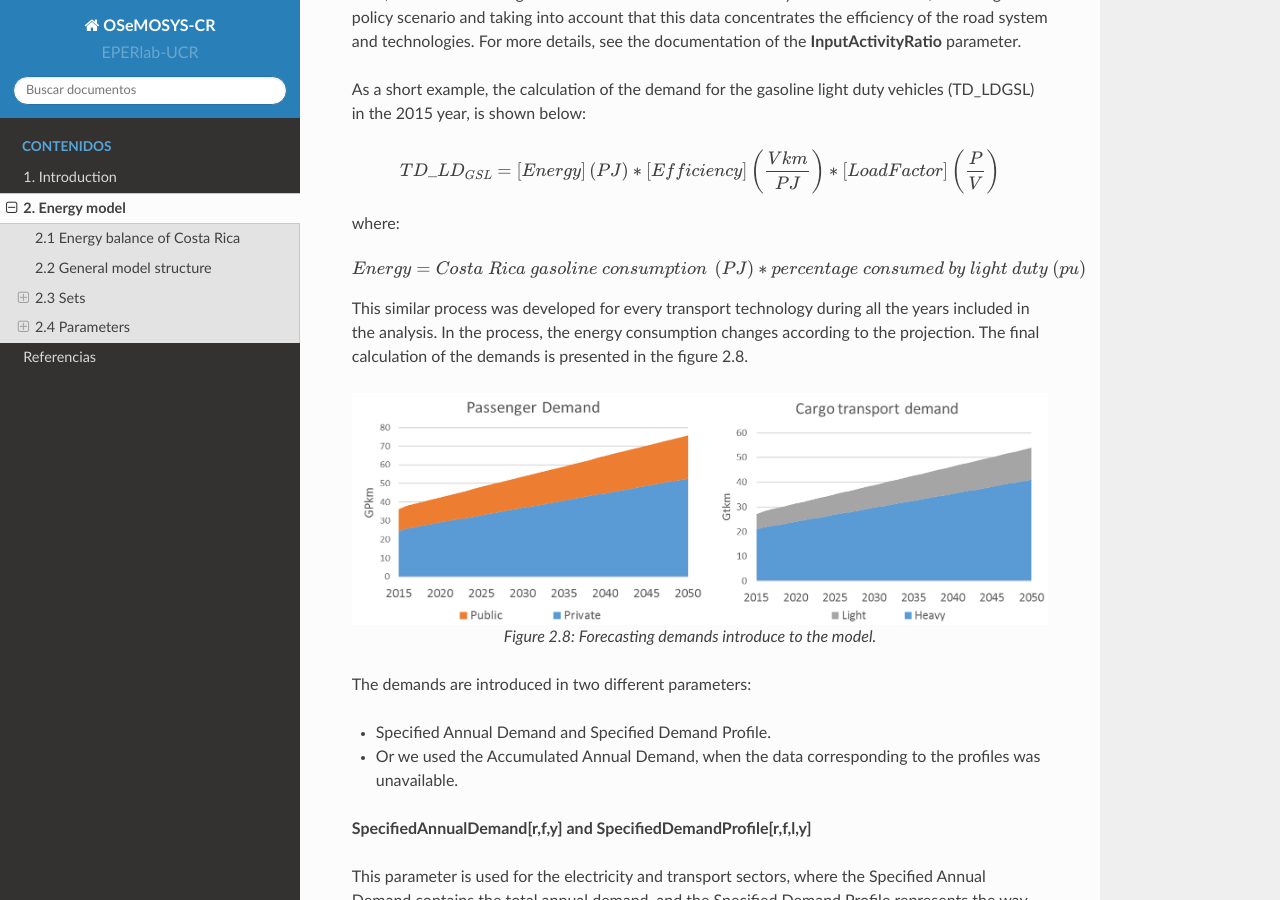
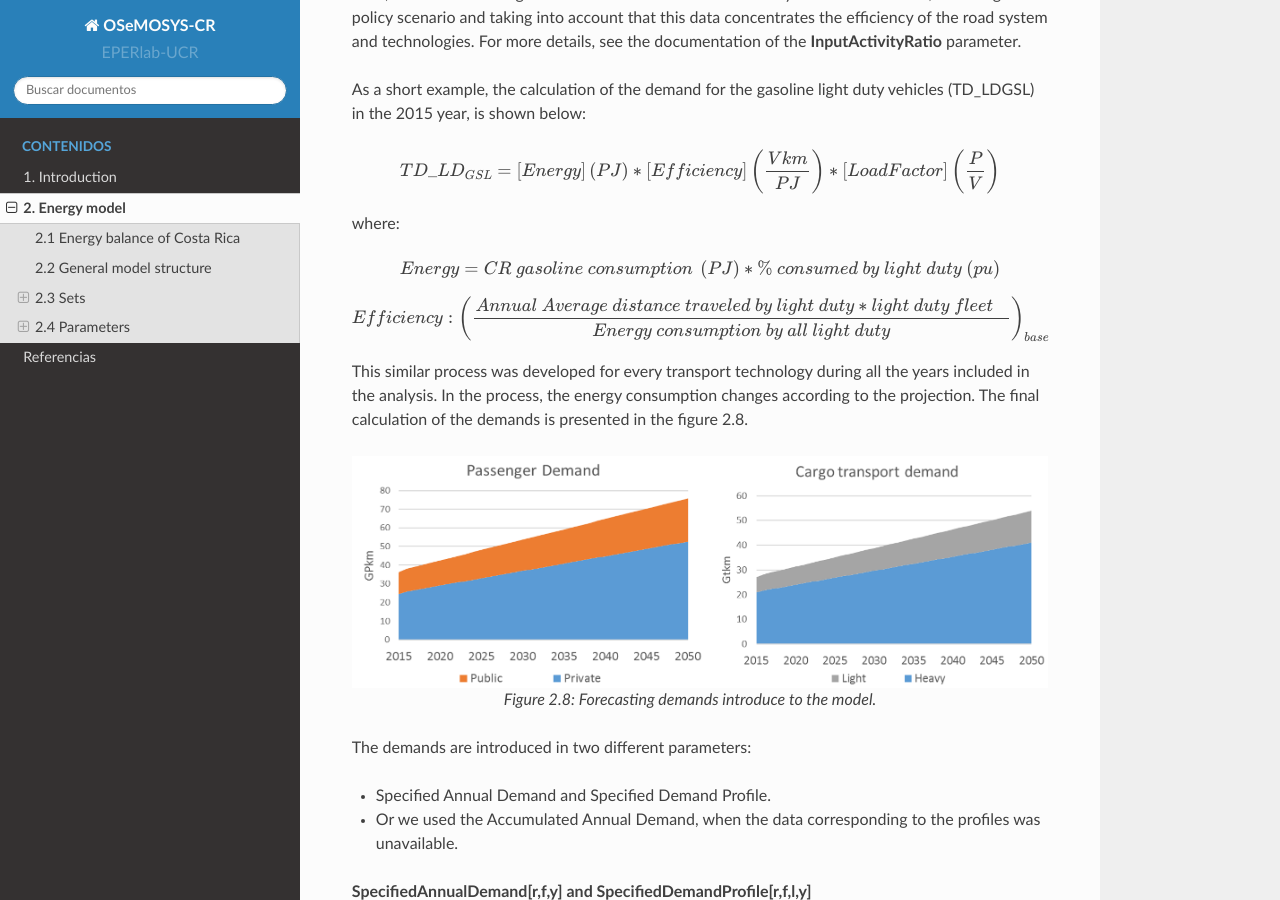
Before and after one commit to EPERLab/OSeMOSYS-CR, a Sphinx documentation site: the page built from docs/02EnergyModel.rst, in a window 1280 px wide and 900 px high, scrolled down 9726 px. Built offline with Sphinx 7.4.7 and the Read the Docs theme 2.0.0, drawn with Linux system fonts in a browser that asks for light colours.

Commit message:
Update 02EnergyModel.rst

```diff
--- a/docs/02EnergyModel.rst
+++ b/docs/02EnergyModel.rst
@@ -314,7 +314,11 @@ where:
 
 .. math::
 
-   Energy = Costa\ Rica\ gasoline\ consumption\ \left(PJ\right)*percentage\ consumed\ by\ light\ duty\ (pu)
+   Energy = CR\ gasoline\ consumption\ \left(PJ\right)* \%\ consumed\ by\ light\ duty\ (pu)
+
+.. math::
+
+   Efficiency:{\left(\frac{Annual\ Average\ distance\ traveled\ by\ light\ duty*light\ duty\ fleet\ \ \ }{Energy\ consumption\ by\ all\ light\ duty}\right)}_{base}
 
 This similar process was developed for every transport technology during all the years included in the analysis. In the process, the energy consumption changes according to the projection. The final calculation of the demands is presented in the figure 2.8.
 
```
